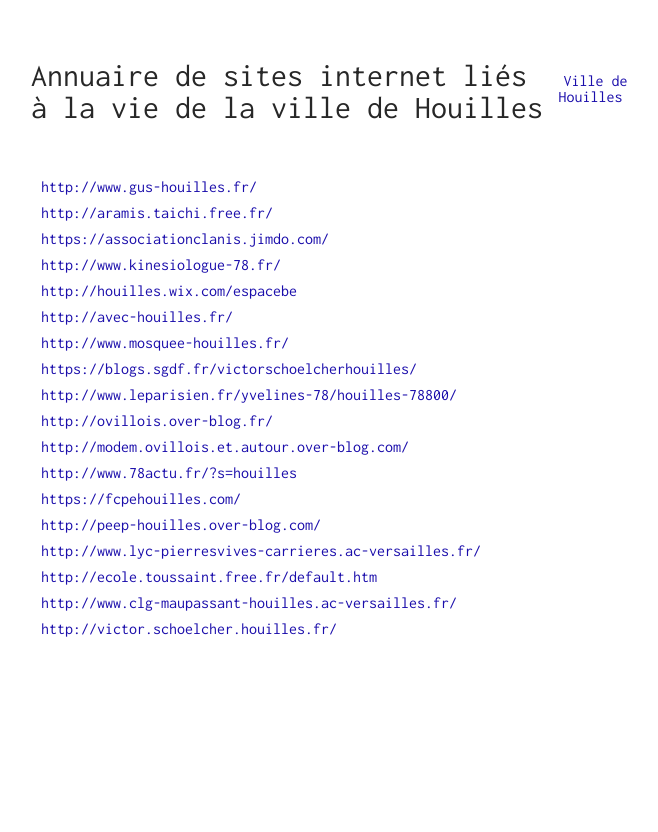
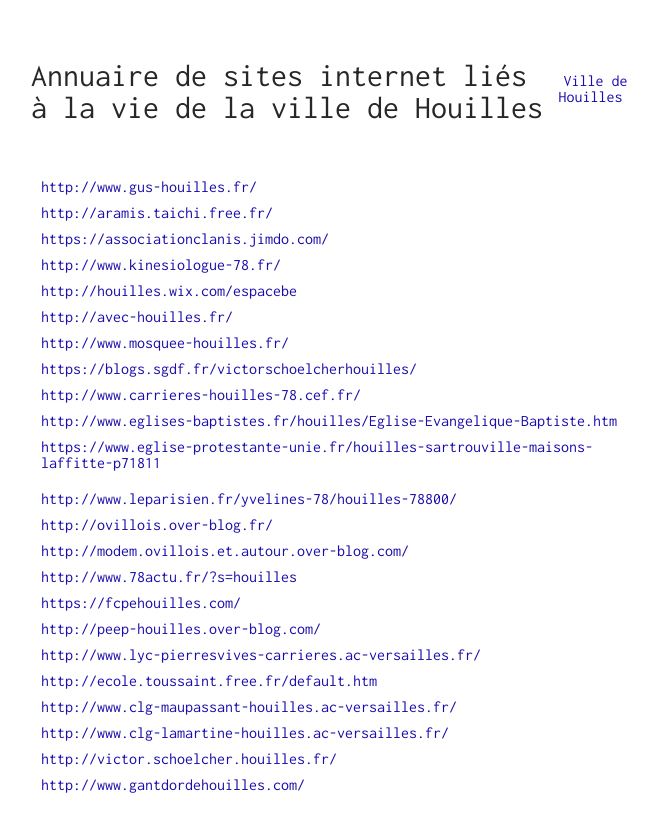
Before and after one commit to houilles/annuaire-sites-internet, a Jekyll site: the page built from index.html, in a window 1280 px wide. Shown: the top 832 px of the page, without its empty margins (309-967 px from the left). Built offline with Jekyll 4.4.1, drawn with Linux system fonts in a browser that asks for light colours; some of the changed lines change nothing that is shown.

Commit message:
Update links.yml

```diff
--- a/_data/links.yml
+++ b/_data/links.yml
@@ -5,8 +5,13 @@
 - url: http://houilles.wix.com/espacebe
 - url: http://avec-houilles.fr/
 
+#religion
 - url: http://www.mosquee-houilles.fr/
 - url: https://blogs.sgdf.fr/victorschoelcherhouilles/
+- url: http://www.carrieres-houilles-78.cef.fr/
+- url: http://www.eglises-baptistes.fr/houilles/Eglise-Evangelique-Baptiste.htm
+- url: https://www.eglise-protestante-unie.fr/houilles-sartrouville-maisons-laffitte-p71811
+- url:
 
 #infos
 - url: http://www.leparisien.fr/yvelines-78/houilles-78800/
@@ -22,6 +27,10 @@
 - url: http://www.lyc-pierresvives-carrieres.ac-versailles.fr/
 - url: http://ecole.toussaint.free.fr/default.htm
 - url: http://www.clg-maupassant-houilles.ac-versailles.fr/
+- url: http://www.clg-lamartine-houilles.ac-versailles.fr/
 
 #histoire
 - url: http://victor.schoelcher.houilles.fr/
+
+#sport
+- url: http://www.gantdordehouilles.com/
```
